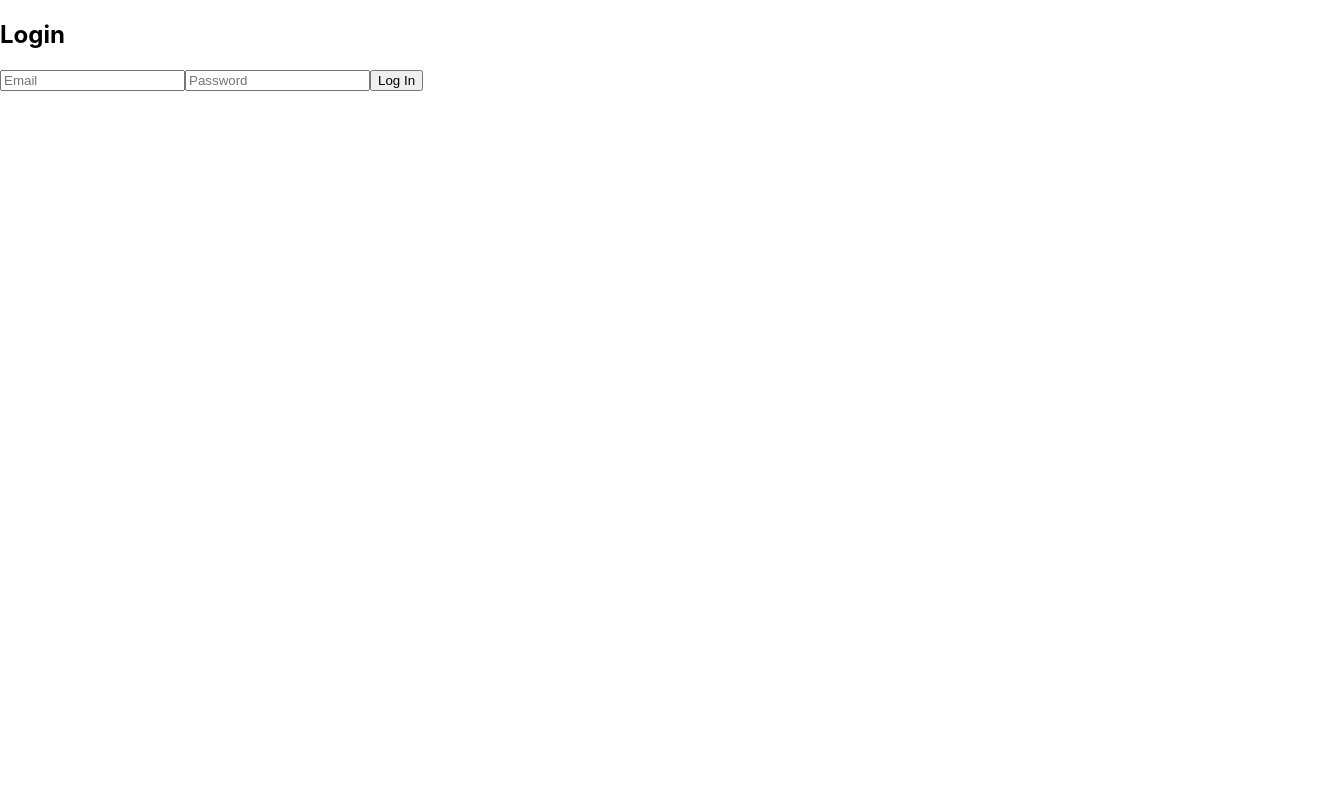
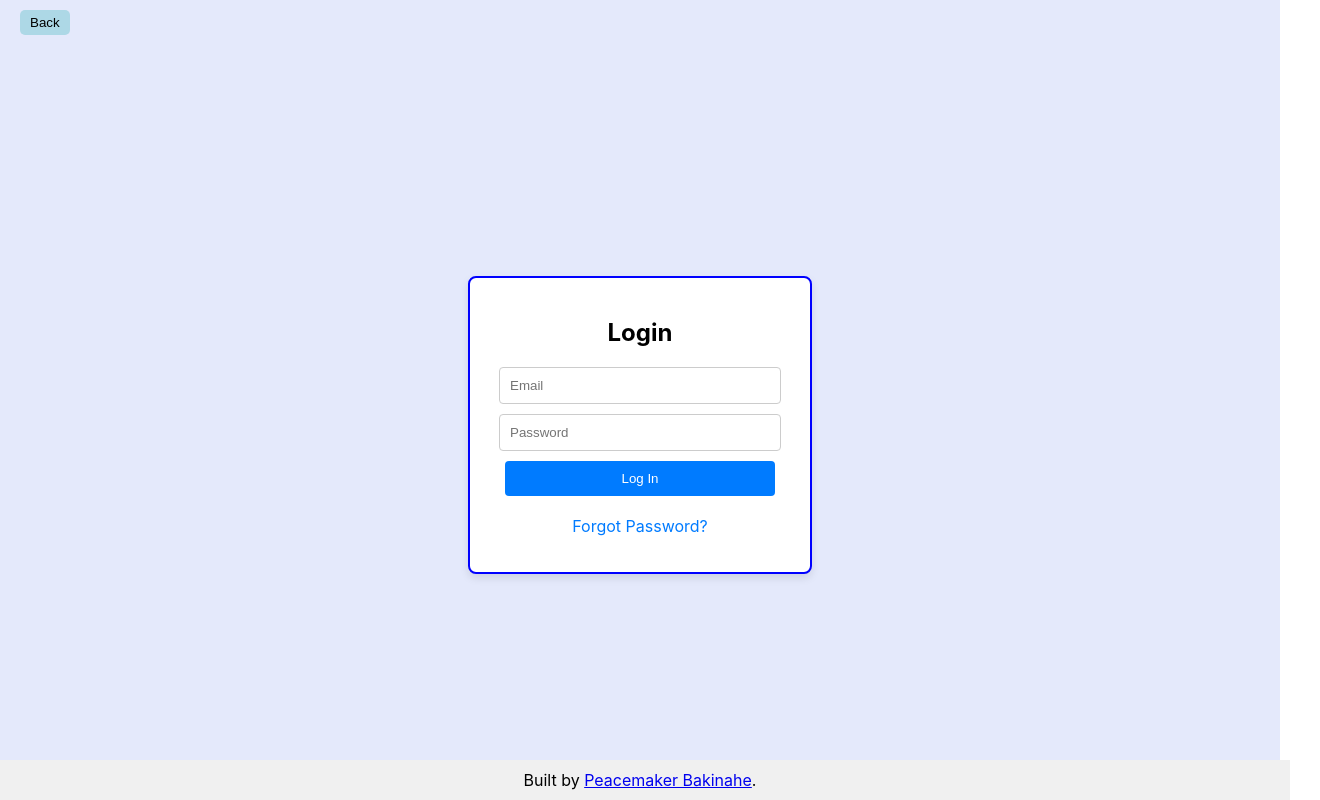
Before and after one commit to peacemakerbak/family-tree-app, a React (Create React App) app: page /login in a window 1280 px wide. Shown: the whole page, 1320 px wide, since content can reach past the window. Built offline with nearby package versions, Linux system fonts and the light colour scheme.

Commit message:
dash / login / forgot pass

```diff
--- a/src/App.js
+++ b/src/App.js
@@ -2,7 +2,8 @@ import React from 'react';
 import { BrowserRouter as Router, Routes, Route } from 'react-router-dom';
 import HomePage from './components/HomePage';
 import Login from './components/auth/Login';
-import Dashboard from './components/dashboard/Dashboard'; // Updated import path
+import Dashboard from './components/dashboard/Dashboard';
+import ForgotPassword from './components/auth/ForgotPassword'; // Make sure the path is correct
 
 function App() {
   return (
@@ -11,6 +12,7 @@ function App() {
         <Route path="/" element={<HomePage />} />
         <Route path="/login" element={<Login />} />
         <Route path="/dashboard" element={<Dashboard />} />
+        <Route path="/forgot-password" element={<ForgotPassword />} /> // Added ForgotPassword route
       </Routes>
     </Router>
   );
--- /dev/null
+++ b/src/components/auth/ForgotPassword.js
@@ -0,0 +1,35 @@
+import React from 'react';
+import { useNavigate } from 'react-router-dom';
+import Footer from '../Footer'; // Adjust path as necessary
+import styles from './ForgotPassword.module.css'; // Ensure you have CSS module for styling
+
+const ForgotPassword = () => {
+  let navigate = useNavigate();
+
+  const handleSubmit = (e) => {
+    e.preventDefault();
+    // Implement logic to handle password reset here
+    alert('Password reset link sent!');
+    navigate('/login'); // Redirect to login page after action
+  };
+
+  const handleBack = () => {
+    navigate('/login'); // Navigate back to the login page
+  };
+
+  return (
+    <div className={styles.container}>
+      <button onClick={handleBack} className={styles.backButton}>Back</button>
+      <div className={styles.card}>
+        <h2>Reset Password</h2>
+        <form onSubmit={handleSubmit}>
+          <input type="email" className={styles.input} placeholder="Enter your email" required />
+          <button type="submit" className={styles.button}>Submit</button>
+        </form>
+      </div>
+      <Footer />
+    </div>
+  );
+}
+
+export default ForgotPassword;
--- /dev/null
+++ b/src/components/auth/ForgotPassword.module.css
@@ -0,0 +1,58 @@
+.container {
+    display: flex;
+    flex-direction: column;
+    justify-content: center;
+    align-items: center;
+    min-height: 100vh;
+    background-color: #e4e9fb;
+  }
+
+  .card {
+    background-color: white;
+    padding: 20px;
+    border: 2px solid blue;
+    border-radius: 8px;
+    box-shadow: 0 4px 8px rgba(0, 0, 0, 0.1);
+    width: 300px;
+    text-align: center;
+  }
+
+  .input {
+    width: calc(100% - 40px);
+    padding: 10px;
+    margin-top: 10px;
+    margin-bottom: 10px;
+    border: 1px solid #ccc;
+    border-radius: 4px;
+    display: block;
+    margin-left: auto;
+    margin-right: auto;
+  }
+
+  .button {
+    width: calc(100% - 30px);
+    padding: 10px;
+    background-color: #007bff;
+    color: white;
+    border: none;
+    border-radius: 4px;
+    cursor: pointer;
+    display: block;
+    margin-left: auto;
+    margin-right: auto;
+  }
+
+  .button:hover {
+    background-color: #0056b3;
+  }
+
+  .backButton {
+    background-color: #ADD8E6;
+    border: none;
+    padding: 5px 10px;
+    border-radius: 5px;
+    cursor: pointer;
+    position: absolute;
+    top: 10px;
+    left: 10px;
+  }
--- a/src/components/auth/Login.js
+++ b/src/components/auth/Login.js
@@ -1,8 +1,9 @@
 // This component handles user login.
 // It provides a form for users to enter their email and password.
-
 import React from 'react';
+import styles from "./Login.module.css";
 import { useNavigate } from 'react-router-dom';
+import Footer from '../Footer'; // Ensure Footer is correctly imported
 
 const Login = () => {
   let navigate = useNavigate();
@@ -12,14 +13,29 @@ const Login = () => {
     navigate('/dashboard'); // Navigate to Dashboard after login
   };
 
+  const handleBack = () => {
+    navigate('/'); // Navigate to the homepage
+  };
+
+  const handleForgotPassword = () => {
+    navigate('/forgot-password'); // Navigate to the Forgot Password page
+  };
+
   return (
-    <div>
-      <h2>Login</h2>
-      <form onSubmit={handleSubmit}>
-        <input type="email" placeholder="Email" required />
-        <input type="password" placeholder="Password" required />
-        <button type="submit">Log In</button>
-      </form>
+    <div className={styles.loginContainer}>
+      <div className={styles.navBar}>
+        <button onClick={handleBack} className={styles.backButton}>Back</button>
+      </div>
+      <div className={styles.loginCard}>
+        <h2>Login</h2>
+        <form onSubmit={handleSubmit}>
+          <input type="email" className={styles.inputField} placeholder="Email" required />
+          <input type="password" className={styles.inputField} placeholder="Password" required />
+          <button type="submit" className={styles.loginButton}>Log In</button>
+        </form>
+        <p className={styles.forgotPasswordLink} onClick={handleForgotPassword}>Forgot Password?</p>
+      </div>
+      <Footer />
     </div>
   );
 }
--- /dev/null
+++ b/src/components/auth/Login.module.css
@@ -0,0 +1,78 @@
+.loginContainer {
+    display: flex;
+    flex-direction: column;
+    justify-content: center;
+    align-items: center;
+    min-height: 100vh;
+    background-color: #e4e9fb; /* Matching the homepage background */
+  }
+
+  .navBar {
+    position: absolute;
+    top: 0;
+    left: 0;
+    width: 100%;
+    padding: 10px 20px;
+    display: flex;
+    align-items: center;
+  }
+
+  .backButton {
+    background-color: #ADD8E6;
+    border: none;
+    padding: 5px 10px;
+    border-radius: 5px; /* Rounded corners but still rectangular */
+    cursor: pointer;
+  }
+
+  .loginCard {
+    background-color: white;
+    padding: 20px;
+    border: 2px solid blue;
+    border-radius: 8px;
+    box-shadow: 0 4px 8px rgba(0, 0, 0, 0.1);
+    width: 300px;
+    text-align: center;
+    margin-top: 50px; /* Ensure space for navbar */
+  }
+
+  .inputField {
+    width: calc(100% - 40px);
+    padding: 10px;
+    margin-top: 10px;
+    margin-bottom: 10px;
+    border: 1px solid #ccc;
+    border-radius: 4px;
+    display: block;
+    margin-left: auto;
+    margin-right: auto;
+  }
+
+  .loginButton {
+    width: calc(100% - 30px);
+    padding: 10px;
+    background-color: #007bff;
+    color: white;
+    border: none;
+    border-radius: 4px;
+    cursor: pointer;
+    display: block;
+    margin-left: auto;
+    margin-right: auto;
+  }
+
+  .loginButton:hover {
+    background-color: #0056b3;
+  }
+
+  .forgotPasswordLink {
+    color: #007bff;
+    cursor: pointer;
+    margin-top: 20px;
+    display: block;
+    text-align: center;
+  }
+
+  .forgotPasswordLink:hover {
+    text-decoration: underline;
+  }
```
